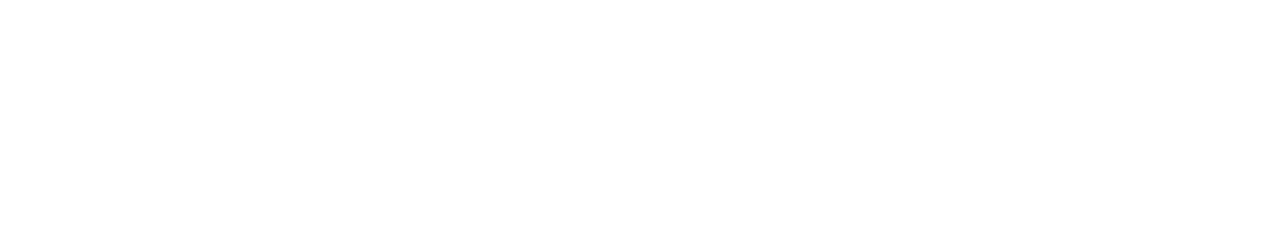
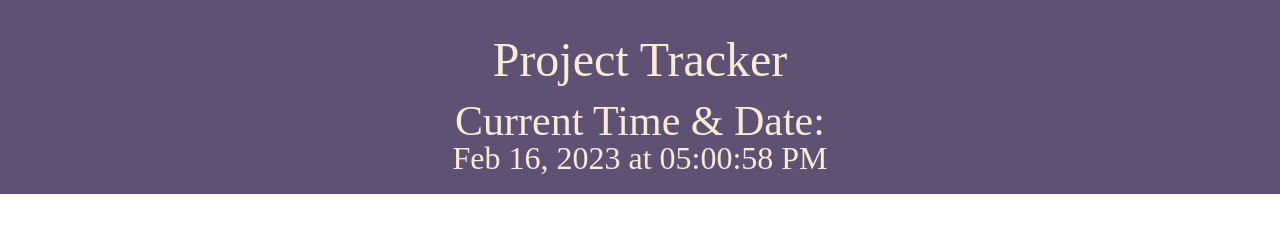
Before and after one commit to ColdWeatherBoyy/project-tracker, a plain HTML site: page index.html in a window 1280 px wide. Drawn offline with nearby package versions, Linux system fonts and the light colour scheme.

Commit message:
Header with live Time & Date

```diff
--- a/assets/css/style.css
+++ b/assets/css/style.css
@@ -0,0 +1,23 @@
+header {
+    background-color: #5E5174;
+    padding: 20px;
+    text-align: center;
+  }
+
+  h1 {
+    font-size: 48px;
+    margin: 1rem;
+    color: antiquewhite;
+  }
+
+  h2 {
+    font-size: 42px;
+    margin: 0;
+    color: antiquewhite;
+  }
+
+  p {
+    font-size: 32px;
+    margin: 0;
+    color: antiquewhite;
+  }
--- a/assets/js/script.js
+++ b/assets/js/script.js
@@ -1,6 +1,14 @@
 // DOM Dependencies
   // Header
     // Real Time (dayjs)
+// Get the date element
+const dateElement = document.getElementById('date');
+
+// Update the date every second
+setInterval(() => {
+  const date = dayjs().format('MMM DD, YYYY [at] hh:mm:ss A');
+  dateElement.textContent = date;
+}, 1000);
 
   // Card
     // Bootstrap Card w/ instructions
--- a/index.html
+++ b/index.html
@@ -9,6 +9,17 @@
   <link rel="stylesheet" href="./assets/css/style.css">
 </head>
 
+<header>
+  <h1>Project Tracker</h1>
+  <h2>Current Time & Date:</h2>
+  <p id="date"></p>
+</header>
+
+<!-- Include Day.js library via script tag -->
+<script src="https://cdn.jsdelivr.net/npm/dayjs@1.10.4/dayjs.min.js"></script>
+
+<!-- Include your custom JavaScript file after Day.js library -->
+<script src="./assets/js/script.js"></script>
 <body>
 
 </body>
```
